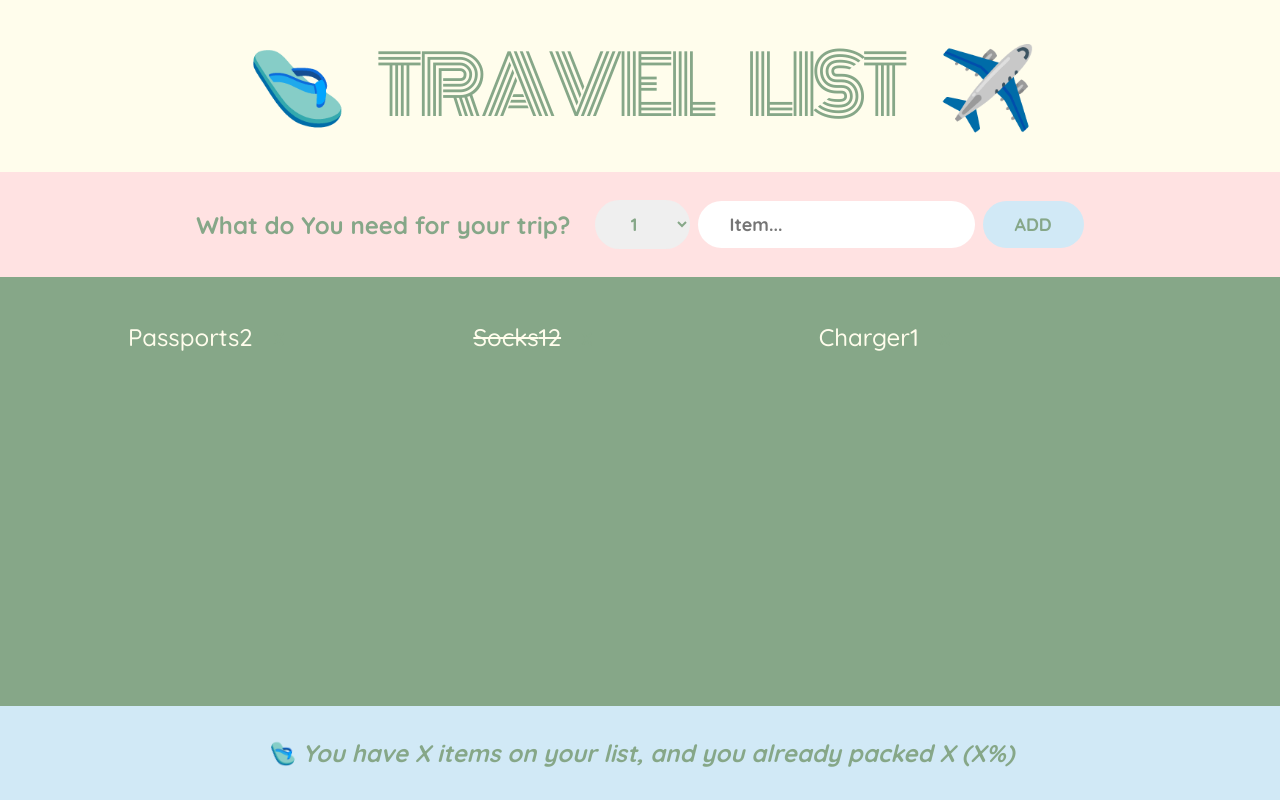
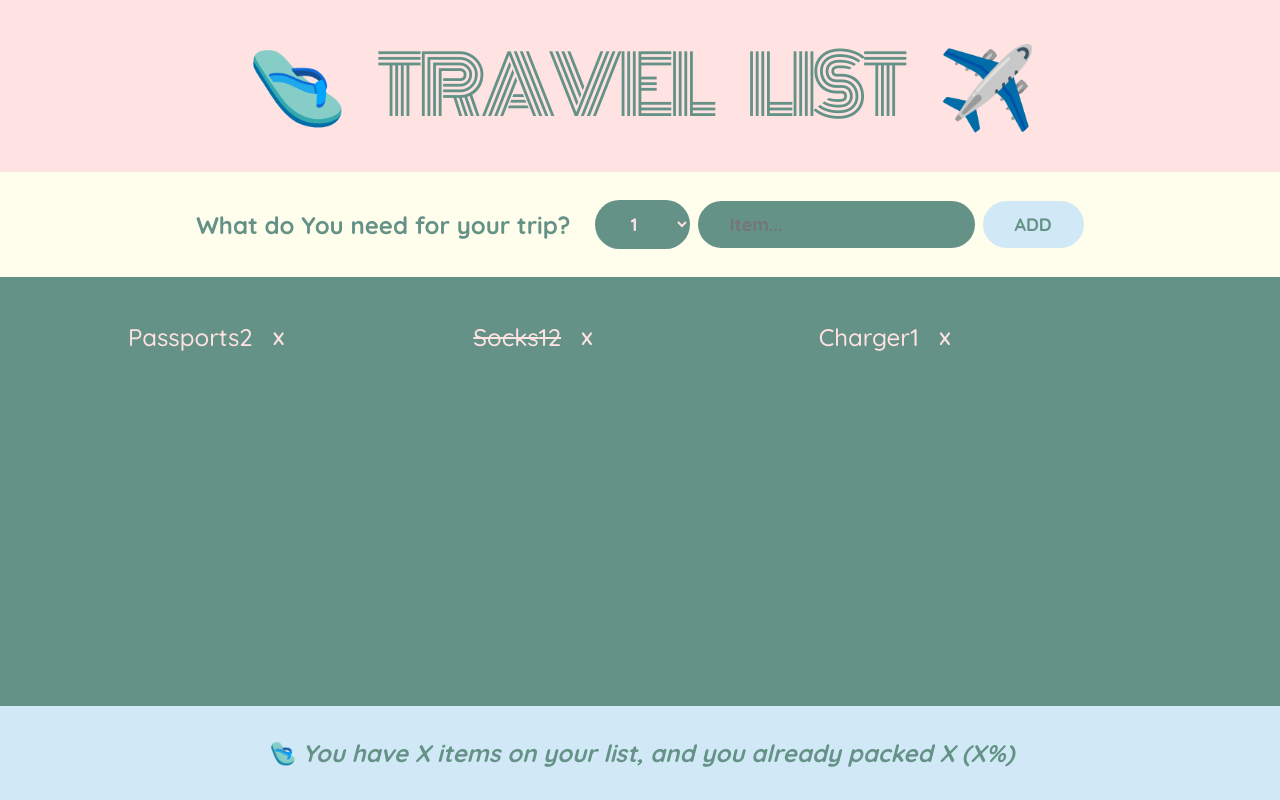
Before and after one commit to LinSchmitz/miniAssignments, a React (Vite) app in the folder travelList/: page / in a window 1280 px wide. Built offline with nearby package versions, Linux system fonts and the light colour scheme; the HTML template or start-up script is replaced by a standard one.

Commit message:
added form items

```diff
--- a/travelList/src/index.css
+++ b/travelList/src/index.css
@@ -11,9 +11,9 @@
   --color-yellow: #f6e6cb;
   --color-blue: #c9d7dd; */
 
-  --color-brown: #86a788;
-  --color-orange: #ffe2e2;
-  --color-yellow: #fffdec;
+  --color-brown: #659287;
+  --color-orange: #fffdec;
+  --color-yellow: #ffe2e2;
   --color-blue: #d1e9f6;
 }
 
@@ -71,7 +71,8 @@
 button,
 select,
 input {
-  color: var(--color-brown);
+  background-color: var(--color-brown);
+  color: var(--color-yellow);
   font-family: inherit;
   border: none;
   border-radius: 10rem;
@@ -84,6 +85,7 @@
 .add-form button {
   text-transform: uppercase;
   background-color: var(--color-blue);
+  color: var(--color-brown);
 }
 
 .list {
```
